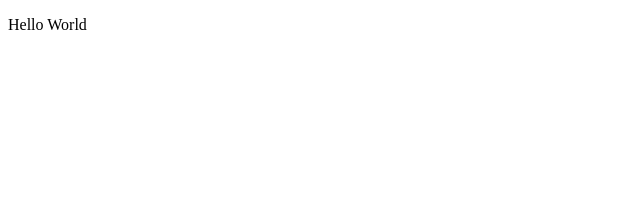
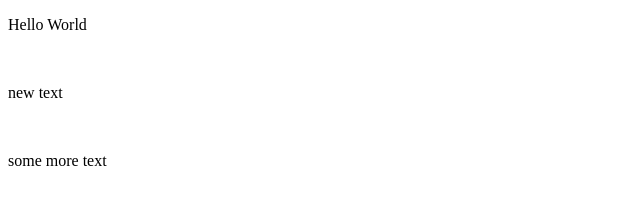
Before and after one commit to AnaelBonnafous/gitbutler-test, a plain HTML site: page index.html in a window 1280 px wide. Shown: the whole page, without its empty margins (0-640 px from the left). Drawn offline with Linux system fonts and the light colour scheme.

Commit message:
✨ Add new text to index.html

```diff
--- a/index.html
+++ b/index.html
@@ -7,5 +7,9 @@
 </head>
 <body>
   <p>Hello World</p>
+  <br>
+  <p>new text</p>
+  <br>
+  <p>some more text</p>
 </body>
 </html>
```
